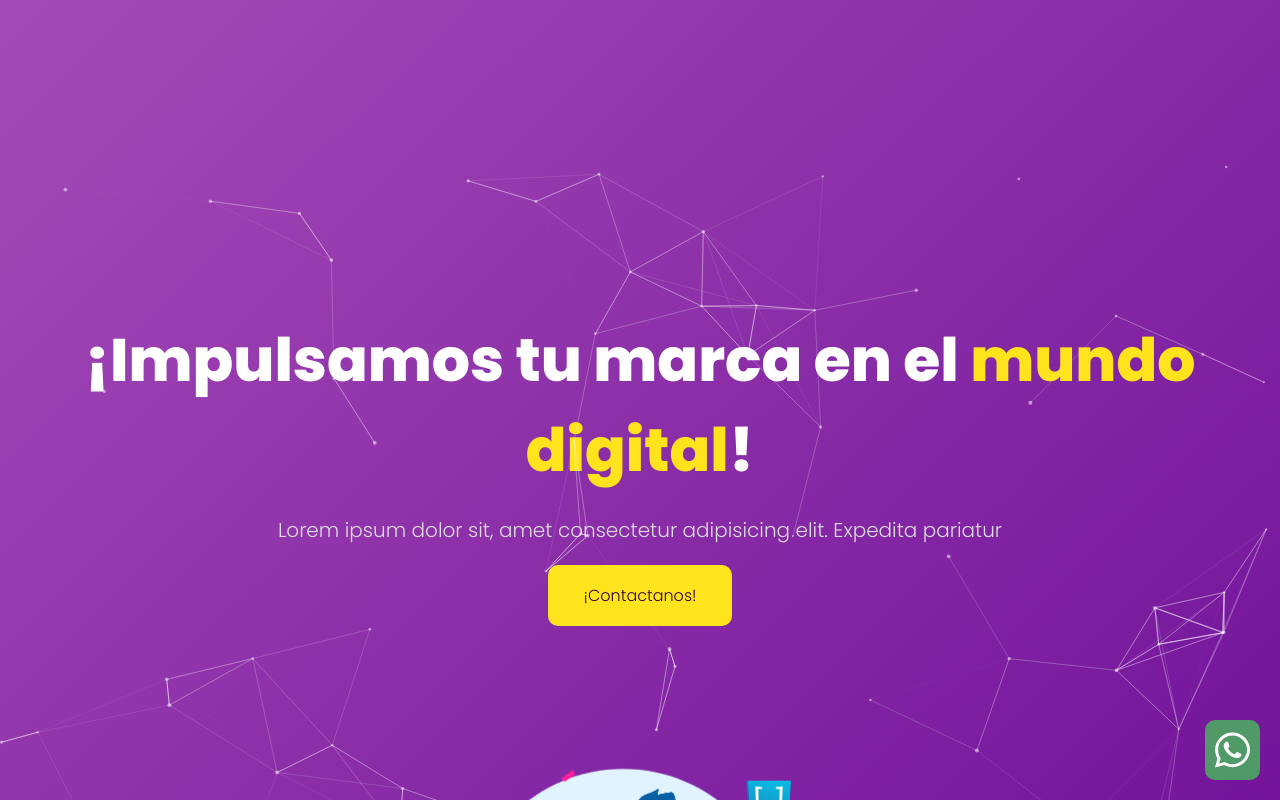
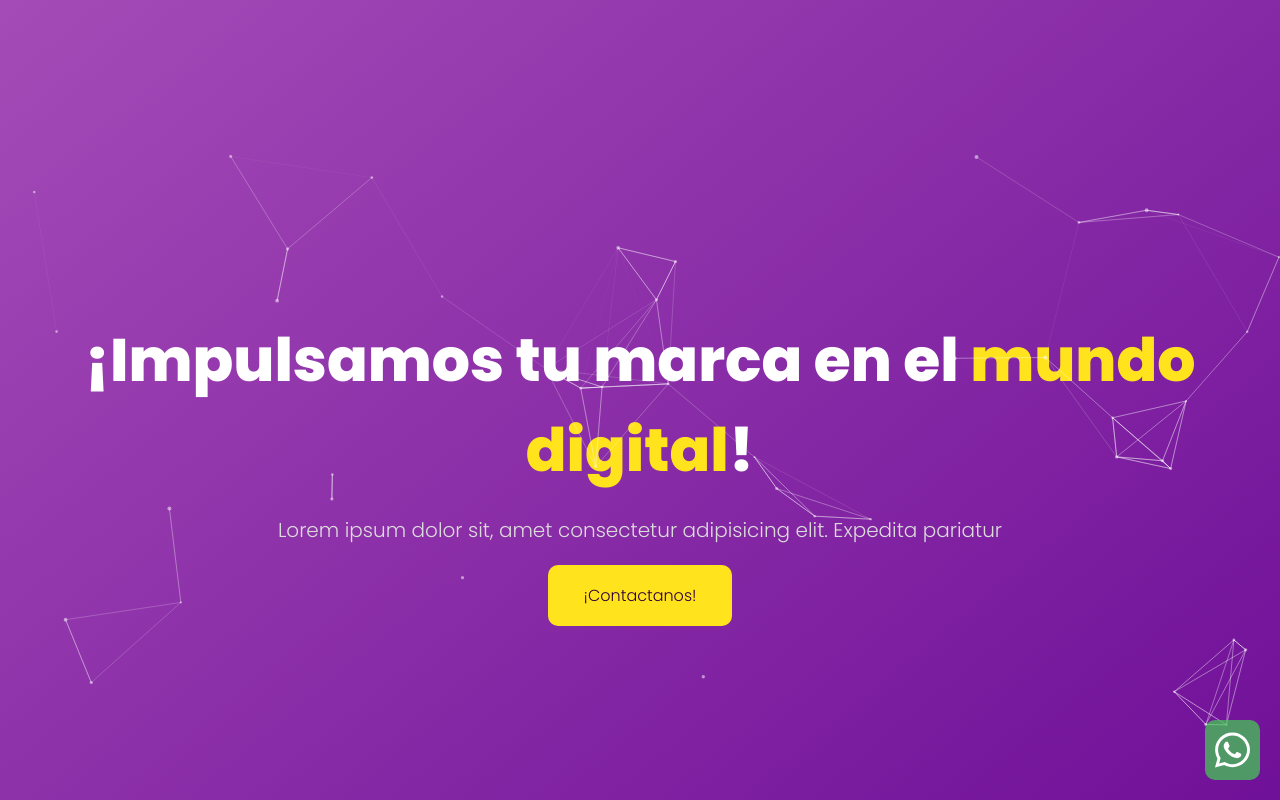
Before and after one commit to alanbirru/Dicrea-pagina, a React (Create React App) app: page / in a window 1280 px wide. Shown: the top 800 px of the page. Built offline with nearby package versions, Linux system fonts and the light colour scheme.

Commit message:
no lottie

```diff
--- a/src/App.js
+++ b/src/App.js
@@ -44,13 +44,16 @@ const App = () => {
   return (
     <>
       <Navbar />
+
       <div className="container">
         <Inicio guyComputer={container} id={Ids[0]} />
         <Servicios id={Ids[1]} />
         <Precios id={Ids[2]} />
+
         <Contacto id={Ids[3]} />
         <Footer />
       </div>
+
       <WhatsappBtn />
       <ScrollUpBtn />
       <AnimatedCursor
--- a/src/components/ParticlesDesign.js
+++ b/src/components/ParticlesDesign.js
@@ -5,10 +5,6 @@ import { loadFull } from "tsparticles"; //
 export default function ParticlesDesign() {
   const particlesInit = useCallback(async (engine) => {
     console.log(engine);
-    // you can initiate the tsParticles instance (engine) here, adding custom shapes or presets
-    // this loads the tsparticles package bundle, it's the easiest method for getting everything ready
-    // starting from v2 you can add only the features you need reducing the bundle size
-    //await loadFull(engine);
     await loadFull(engine);
   }, []);
 
--- a/src/components/sections/Inicio.js
+++ b/src/components/sections/Inicio.js
@@ -1,6 +1,5 @@
 import "../../styles/inicio.css";
 import ParticlesDesign from "../ParticlesDesign";
-
 const Inicio = ({ guyComputer, id }) => {
   return (
     <div id={id} className="inicio-component section">
@@ -23,8 +22,7 @@ const Inicio = ({ guyComputer, id }) => {
             <a>¡Contactanos!</a>
           </button>
         </div>
-
-        <div ref={guyComputer} className="computerGuy"></div>
+        {/* <div ref={guyComputer} className="computerGuy"></div> */}
         <ParticlesDesign />
       </div>
     </div>
--- a/src/styles/inicio.css
+++ b/src/styles/inicio.css
@@ -5,7 +5,8 @@
 }
 
 .container .inicio-component {
-  height: 1100px;
+  position: relative;
+  height: 100vh;
   background-image: linear-gradient(
     to bottom right,
     rgb(165, 75, 183),
@@ -13,6 +14,9 @@
   );
   width: 100%;
   margin-top: 0;
+  overflow: hidden;
+  max-height: 1000px;
+  min-height: 900px;
 }
 
 .inicio-container {
@@ -21,6 +25,7 @@
   justify-content: center;
   align-items: center;
   flex-direction: column;
+  padding-bottom: 100px;
 }
 
 .inicio-info {
```
